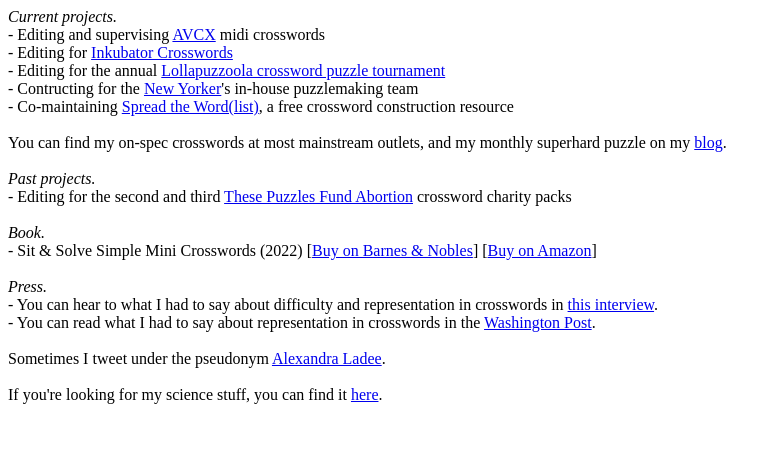
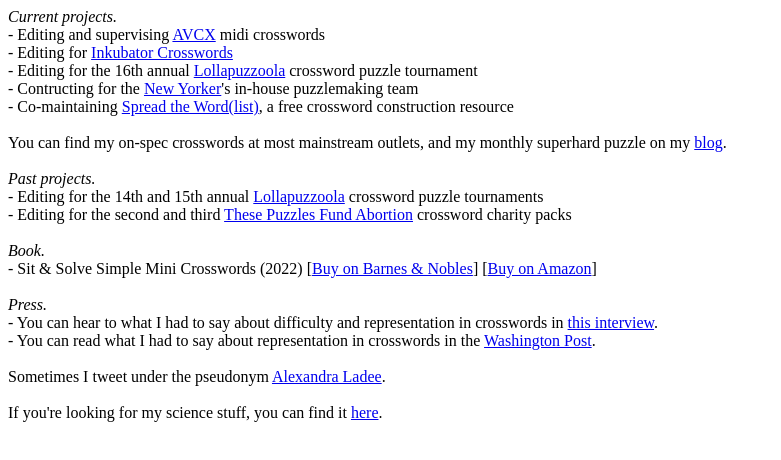
Before and after one commit to brookehus/brookehus.github.io, a plain HTML site: page index.html in a window 1280 px wide. Shown: the whole page, without its empty margins (0-781 px from the left). Drawn offline with Linux system fonts and the light colour scheme.

Commit message:
minor edits

```diff
--- a/index.html
+++ b/index.html
@@ -1,13 +1,14 @@
 <i>Current projects.</i><br>
 - Editing and supervising <a href="https://avxwords.com/">AVCX</a> midi crosswords<br>
 - Editing for <a href="https://inkubatorcrosswords.com/">Inkubator Crosswords</a><br>
-- Editing for the annual <a href="https://bemoresmarter.com/lpz2023/">Lollapuzzoola crossword puzzle tournament</a><br>
+- Editing for the 16th annual <a href="https://bemoresmarter.com/lpz2023/">Lollapuzzoola</a> crossword puzzle tournament<br>
 - Contructing for the <a href="https:// www.newyorker.com/contributors/brooke-husic">New Yorker</a>'s in-house puzzlemaking team<br>
 - Co-maintaining <a href="https://www.spreadthewordlist.com/">Spread the Word(list)</a>, a free crossword construction resource<br>
 <br>
 You can find my on-spec crosswords at most mainstream outlets, and my monthly superhard puzzle on my <a href="https://xwordsbyaladee.blogspot.com/">blog</a>.<br>
 <br>
 <i>Past projects.</i><br>
+- Editing for the 14th and 15th annual <a href="https://en.wikipedia.org/wiki/Lollapuzzoola/">Lollapuzzoola</a> crossword puzzle tournaments<br>
 - Editing for the second and third <a href="https://abortionpuzzles.com/">These Puzzles Fund Abortion</a> crossword charity packs<br>
 <br>
 <i>Book.</i><br>
```
